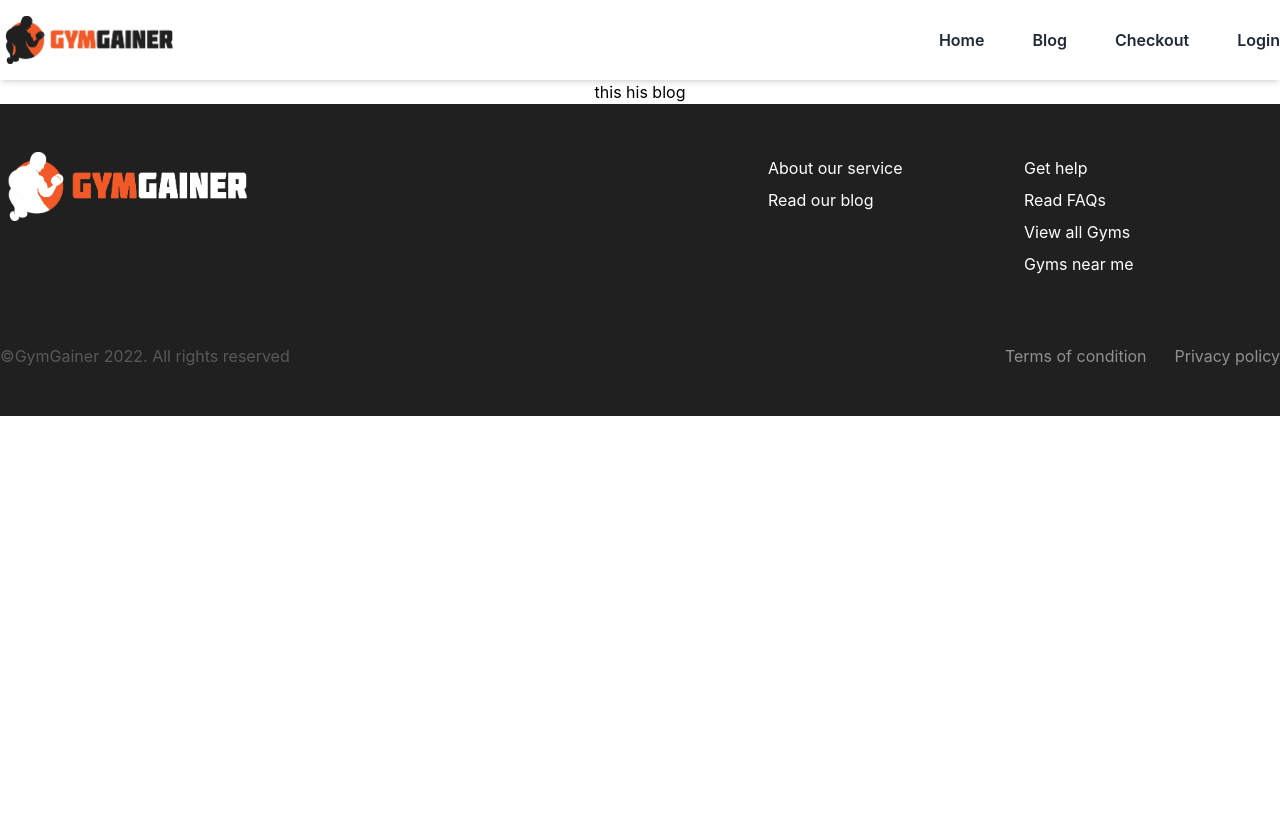
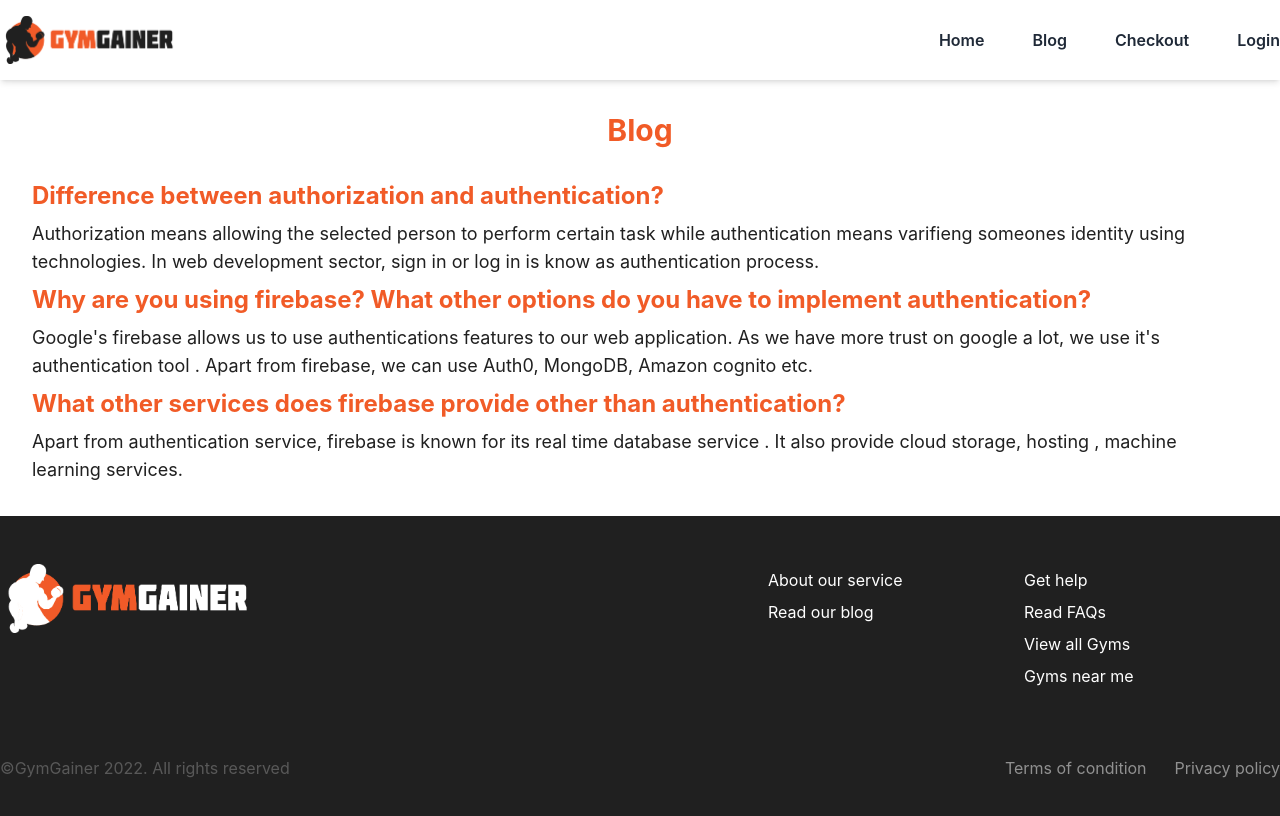
Before and after one commit to najmulhc/gym-gainer, a React (Create React App) app: page /blog in a window 1280 px wide. Shown: the top 816 px of the page. Built offline with nearby package versions, Linux system fonts and the light colour scheme; no server answers.

Commit message:
blog question part done

```diff
--- a/src/components/Pages/Blog/Blog.js
+++ b/src/components/Pages/Blog/Blog.js
@@ -1,9 +1,35 @@
 import React from 'react';
 
 const Blog = () => {
+    const questions = [
+        {
+            ques:" Difference between authorization and authentication?",
+            ans:"Authorization means allowing the selected person to perform certain task while authentication means varifieng someones identity using technologies. In web development sector, sign in or log in is know as authentication process."
+        },
+        {
+            ques:" Why are you using firebase? What other options do you have to implement authentication?",
+            ans:"Google's firebase allows us to use authentications features to our web application. As we have more trust on google a lot, we use it's authentication tool . Apart from firebase, we can use Auth0, MongoDB, Amazon cognito etc."
+        },
+        {
+            ques:"What other services does firebase provide other than authentication?",
+            ans:"Apart from authentication service, firebase is known for its real time database service . It also provide cloud storage, hosting , machine learning services."
+        }
+    ];
     return (
-        <div>
-            <h1>this his blog</h1>
+        <div className='container mx-auto text-left px-8'>
+             <h1 className='text-komola text-3xl text-center font-bold my-8'>Blog</h1>
+             <div className='my-8'>
+                 {
+                     questions.map(ques =>{
+                         return(
+                            <div className="">
+                                 <h2 className='text-2xl text-komola text-laft my-2 font-bold'>{ques.ques}</h2>
+                                 <p className='text-lg text-grey font-normal'>{ques.ans}</p>
+                            </div>
+                         )
+                     })
+                 }
+             </div>
         </div>
     );
 };
```
